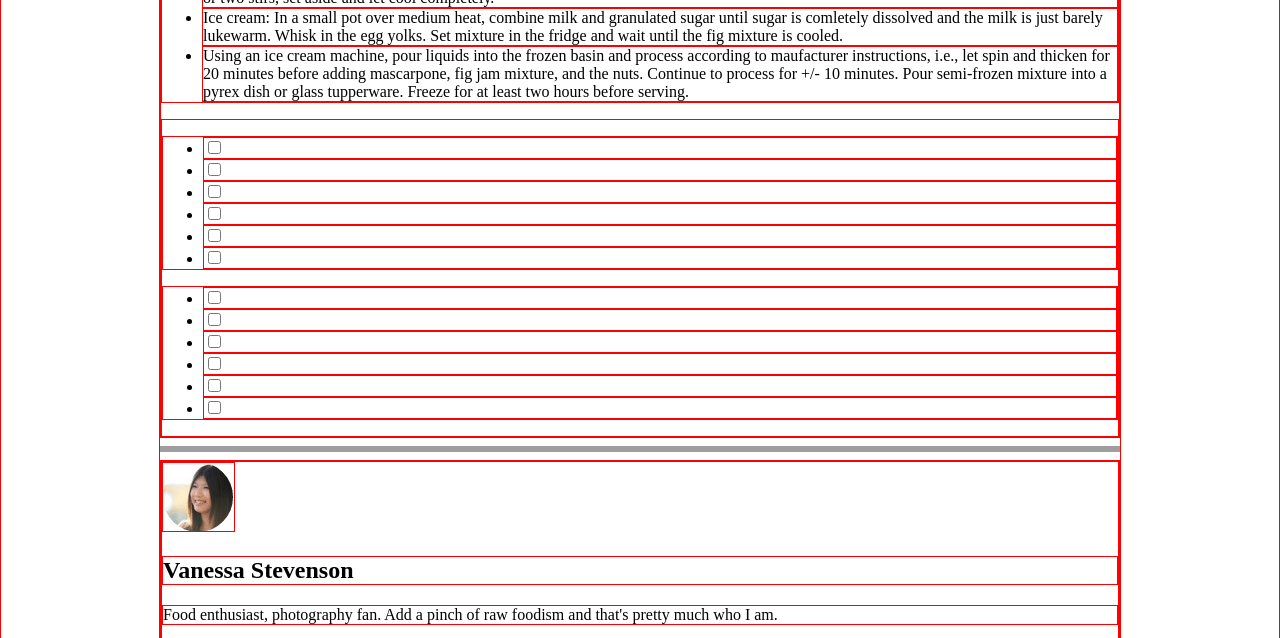
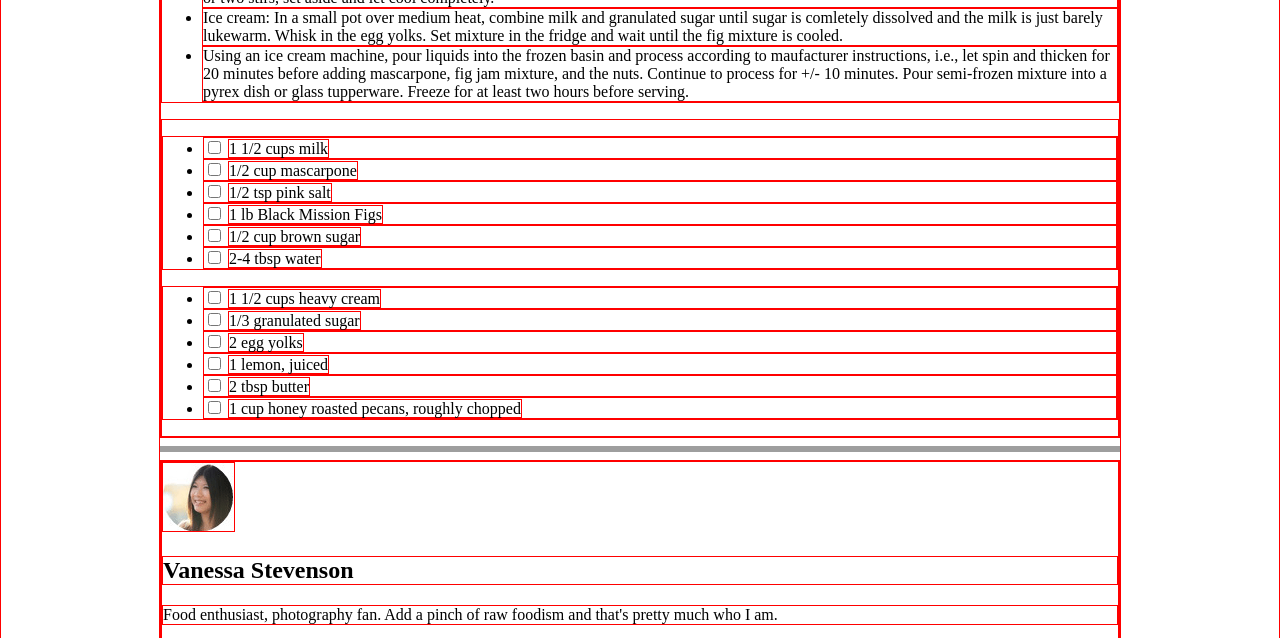
Before and after one commit to VergilPrime/chocolate-pizza, a plain HTML site: page index.html in a window 1280 px wide. Shown: the part 940-1578 px from the top of the page. Drawn offline with Linux system fonts and the light colour scheme; grey boxes are pictures that could not be loaded; files whose address does not match are found by name.

Commit message:
Fixed checkbox labels

```diff
--- a/index.html
+++ b/index.html
@@ -45,20 +45,55 @@
       </ul>
       <section>
         <ul>
-          <li><input type="checkbox" name="milk" value="1 1/2 cups milk"></li>
-          <li><input type="checkbox" name="mascarpone" value="1/2 cup mascarpone"></li>
-          <li><input type="checkbox" name="salt" value="1/2 tsp pink salt"></li>
-          <li><input type="checkbox" name="figs" value="1 lb Black Mission Figs"></li>
-          <li><input type="checkbox" name="brown-sugar" value="1/2 cup brown sugar"></li>
-          <li><input type="checkbox" name="water" value="2=4 tbsp water"></li>
+          <li>
+            <input id="milk" type="checkbox" name="milk">
+            <label for="milk">1 1/2 cups milk</label>
+          </li>
+          <li>
+            <input id="mascarpone" type="checkbox" name="mascarpone">
+            <label for="mascarpone">1/2 cup mascarpone</label>
+          </li>
+          <li>
+            <input id="salt" type="checkbox" name="salt">
+            <label for="salt">1/2 tsp pink salt</label>
+          </li>
+          <li>
+            <input id="figs" type="checkbox" name="figs">
+            <label for="figs">1 lb Black Mission Figs</label>
+          </li>
+            <li><input id="brown-sugar" type="checkbox" name="brown-sugar">
+            <label for="brown-sugar">1/2 cup brown sugar</label>
+          </li>
+          <li>
+            <input id="water" type="checkbox" name="water">
+            <label for="water">2-4 tbsp water</label>
+          </li>
         </ul>
         <ul>
-          <li><input type="checkbox" name="cream" value="1 1/2 cups heavy cream"></li>
-          <li><input type="checkbox" name="sugar" value="1/3 granulated sugar"></li>
-          <li><input type="checkbox" name="yolk" value="2 egg yolks"></li>
-          <li><input type="checkbox" name="lemon" value="1 lemon, juiced"></li>
-          <li><input type="checkbox" name="butter" value="2 tbsp butter"></li>
-          <li><input type="checkbox" name="pecans" value="1 cup honey roasted pecans, roughly chopped"></li>
+          <li>
+            <input id="cream" type="checkbox" name="cream">
+            <label for="cream">1 1/2 cups heavy cream</label>
+          </li>
+          <li>
+            <input id="sugar" type="checkbox" name="sugar">
+            <label for="sugar">1/3 granulated sugar</label>
+          </li>
+          <li>
+            <input id="yolk" type="checkbox" name="yolk">
+            <label for="yolk">2 egg yolks</label>
+          </li>
+          <li>
+            <input id="lemon" type="checkbox" name="lemon">
+            <label for="lemon">1 lemon, juiced</label>
+          </li>
+          <li>
+            <input id="butter" type="checkbox" name="butter">
+            <label for="butter">2 tbsp butter</label>
+          </li>
+          <li>
+            <input id="pecans" type="checkbox" name="pecans">
+            <label for="pecans">1 cup honey roasted pecans, roughly chopped</label>
+          </li>
         </ul>
       </section>
     </main>
```
